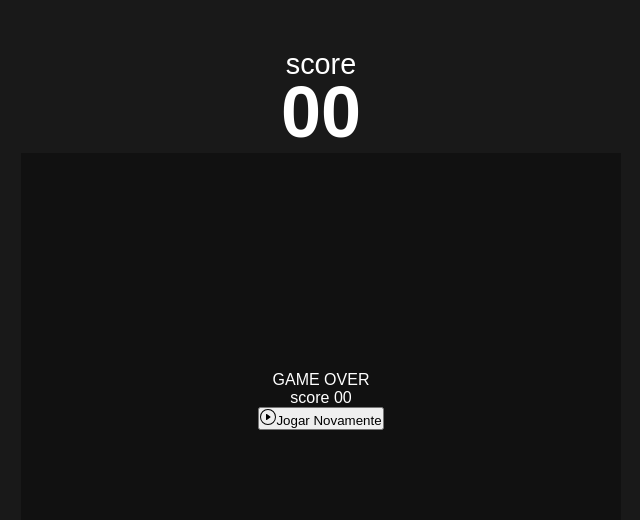
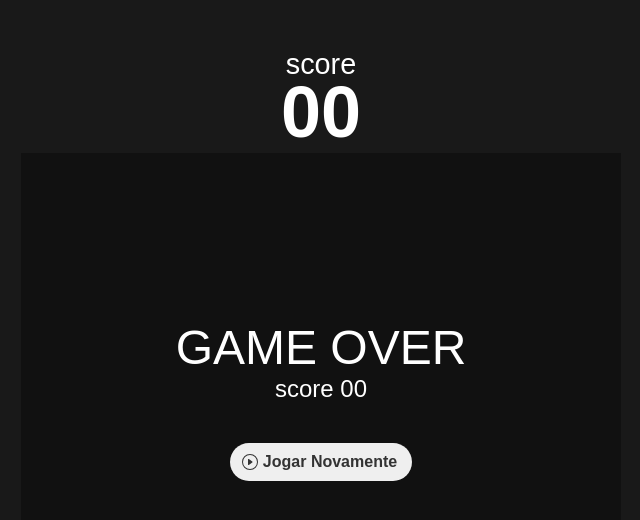
Before and after one commit to FrankMarcelino/projeto-jogo-da-cobrinha, a plain HTML site: page index.html in a window 1280 px wide. Shown: the whole page, without its empty margins (319-959 px from the left). Drawn offline with Linux system fonts and the light colour scheme.

Commit message:
finalizando o dia

```diff
--- a/css/globais.css
+++ b/css/globais.css
@@ -38,3 +38,29 @@ canvas {
     flex-direction: column;
     align-items: center;
 }
+
+.game-over {
+    text-transform: uppercase;
+    font-weight: 70;
+    font-size: 3rem;
+}
+
+.final-score {
+    font-weight: 500;
+    font-size: 1.5rem;
+}
+
+.btn-play {
+    border: none;
+    border-radius: 100px;
+    padding: 10px 15px 10px 12px;
+    font-size: 1rem;
+    font-weight: 600;
+    color: #333;
+    margin-top: 40px;
+    display: flex;
+    align-items: center;
+    justify-content: center;
+    gap: 5px;
+    cursor: pointer;
+}
```
